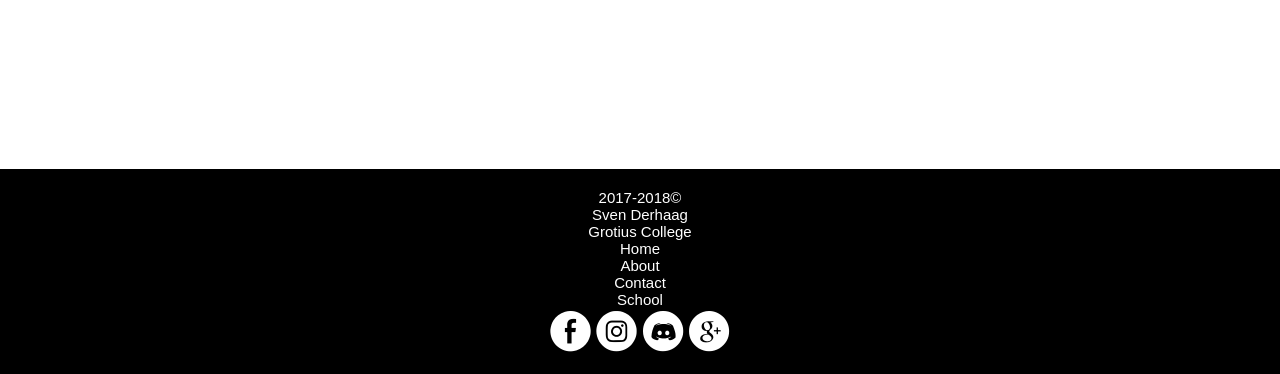
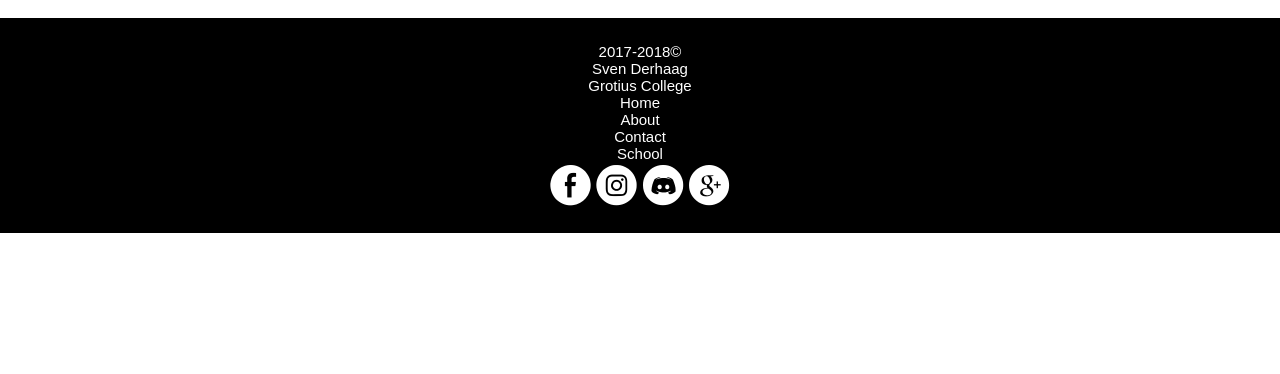
Before and after one commit to DerhaagS/DerhaagS.github.io, a plain HTML site: page index.html in a window 1280 px wide. Shown: the part 502-876 px from the top of the page. After the commit the page ends 800 px from the top, so only its background shows below. Drawn offline with Linux system fonts and the light colour scheme.

Commit message:
Add files via upload

```diff
--- a/index.html
+++ b/index.html
@@ -28,8 +28,6 @@ function googleTranslateElementInit() {
   new google.translate.TranslateElement({pageLanguage: 'en', layout: google.translate.TranslateElement.InlineLayout.SIMPLE}, 'google_translate_element');
 }
 </script><script type="text/javascript" src="//translate.google.com/translate_a/element.js?cb=googleTranslateElementInit"></script> -->
-
-<div id="page-container">
 <footer>
     <div class="onder">
         <p class="onder">
@@ -49,6 +47,5 @@ function googleTranslateElementInit() {
         </div>
     </div>
 </footer>
-</div>
 </body>
 </html>
--- a/stijl.css
+++ b/stijl.css
@@ -157,16 +157,15 @@ header h1 {
 }
 
 footer {
+    width: 100%;
     background-color: black;
     font-family:arial;
 	font-size: 15px;
 	color: white;
-    position: absolute;
-    bottom: 0;
-    width: 100%;
-    height: auto;
-    padding-bottom: 20px;
-    padding-top: 20px;
+	position: absolute;
+	margin-bottom: 0px;
+    padding-top: 25PX;
+    padding-bottom: 25PX;
     text-align: center;
 }
 
@@ -219,8 +218,3 @@ input[type=text], select, textarea {
     font-family: times;
     font-size: 25px;
 }
-
-#page-container {
-    position: relative;
-    min-height: 44.55vh;
-}
```
Also changed, not shown: school.html (+1 -2 lines).
